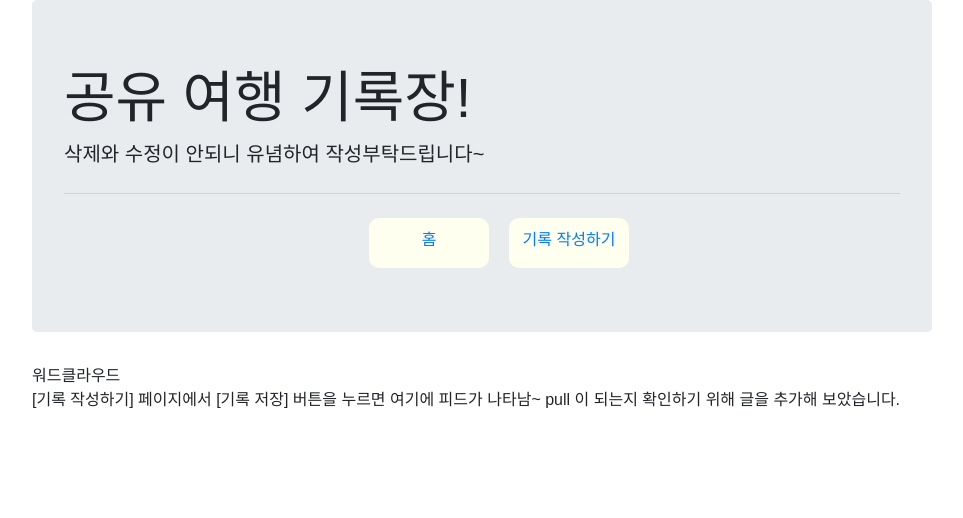
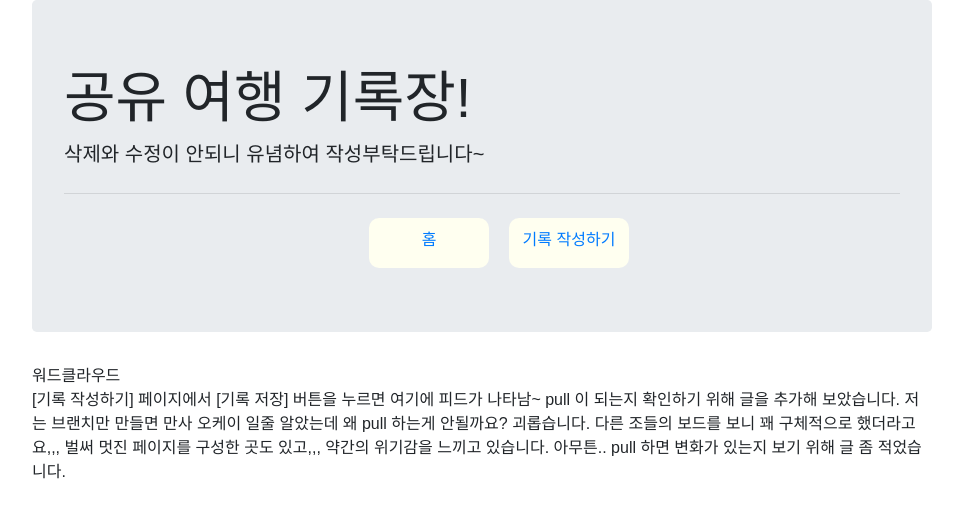
Before and after one commit to summerindigo/travellog-project, a Python web app: template templates/index.html in a window 1280 px wide. Shown: the top 518 px of the page, without its empty margins (158-1121 px from the left). Run offline with Jinja, Linux system fonts and the light colour scheme; the template is opened without the code that fills it, so the values that code supplies are empty; some libraries are stand-ins or nearby versions; some web fonts are replaced.

Commit message:
Update index.html

```diff
--- a/templates/index.html
+++ b/templates/index.html
@@ -63,12 +63,7 @@
 
 
         /* 본문 */
-        .form-group {
-
-        }
-
-
-        .form-group-comment {
+       .form-group-comment {
             margin-top: 15px;
             margin-bottom: 20px;
         }
@@ -104,6 +99,10 @@
         [기록 작성하기] 페이지에서 [기록 저장] 버튼을 누르면 여기에 피드가 나타남~
 
         pull 이 되는지 확인하기 위해 글을 추가해 보았습니다.
+        저는 브랜치만 만들면 만사 오케이 일줄 알았는데 왜 pull 하는게 안될까요?
+        괴롭습니다.
+        다른 조들의 보드를 보니 꽤 구체적으로 했더라고요,,, 벌써 멋진 페이지를 구성한 곳도 있고,,,
+        약간의 위기감을 느끼고 있습니다. 아무튼.. pull 하면 변화가 있는지 보기 위해 글 좀 적었습니다.
     </div>
 
 </div>
```
